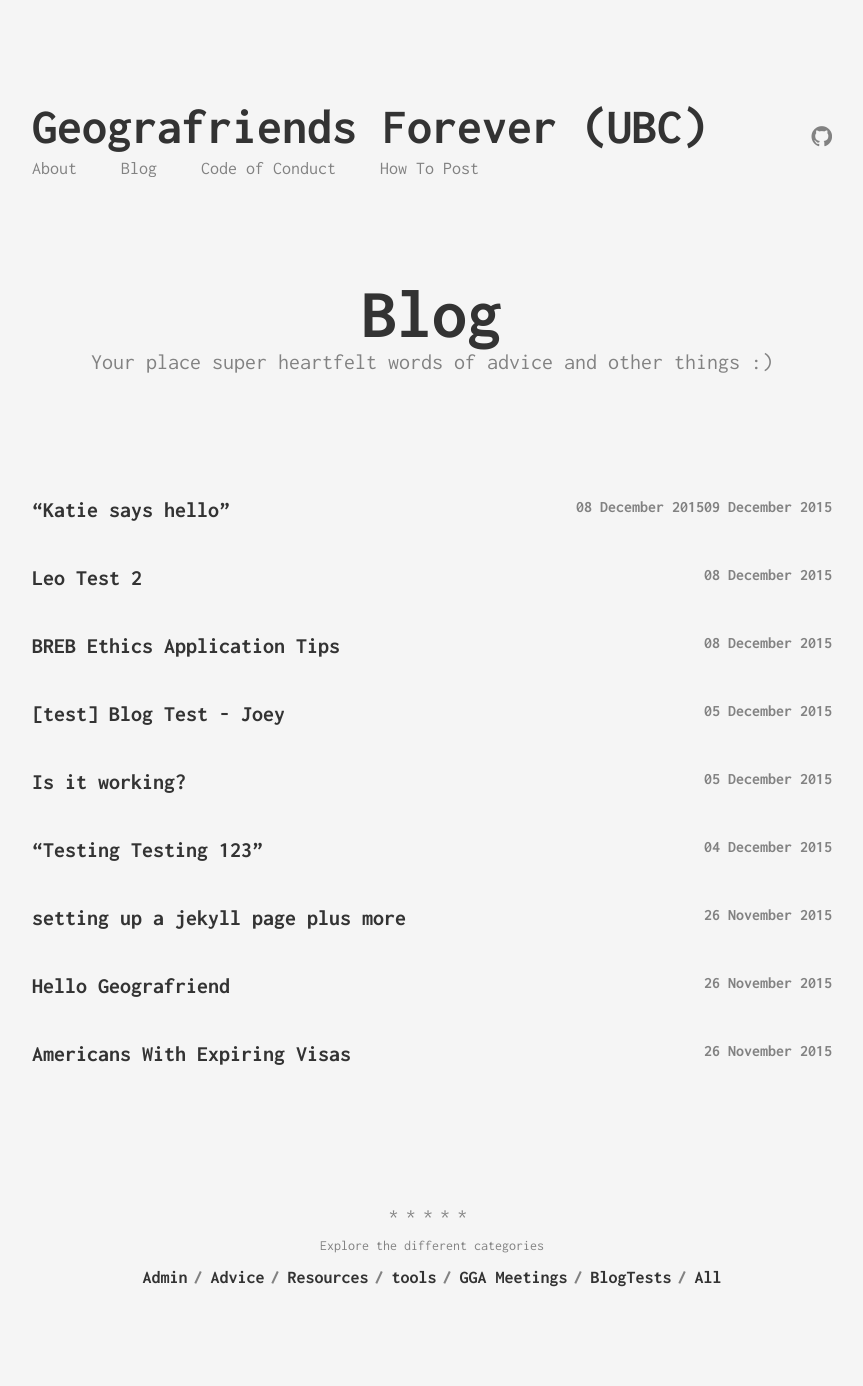
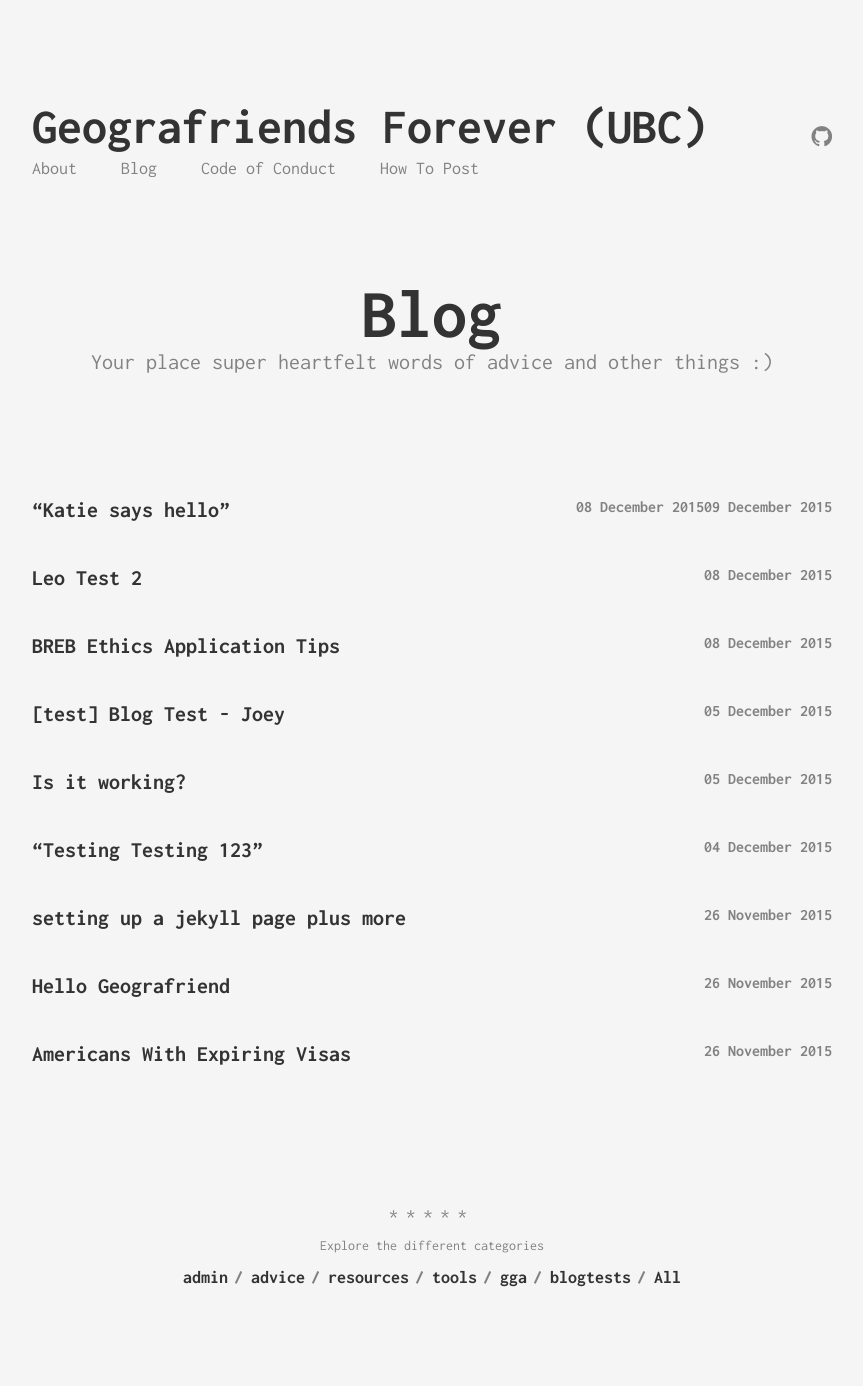
Before and after one commit to ubcgga/ubcgga.github.io, a Jekyll site: the page built from index.html, in a window 1280 px wide. Shown: the whole page, without its empty margins (208-1071 px from the left). Built offline with Jekyll 4.4.1, drawn with Linux system fonts in a browser that asks for light colours.

Commit message:
Update categories.yml

```diff
--- a/_data/categories.yml
+++ b/_data/categories.yml
@@ -1,17 +1,17 @@
 - slug: admin
-  name: Admin
+  name: admin
 
 - slug: advice
-  name: Advice
+  name: advice
 
 - slug: resources
-  name: Resources
+  name: resources
 
 - slug: tools
   name: tools
 
 - slug: gga
-  name: GGA Meetings
+  name: gga
 
 - slug: blogtests
-  name: BlogTests
+  name: blogtests
```
